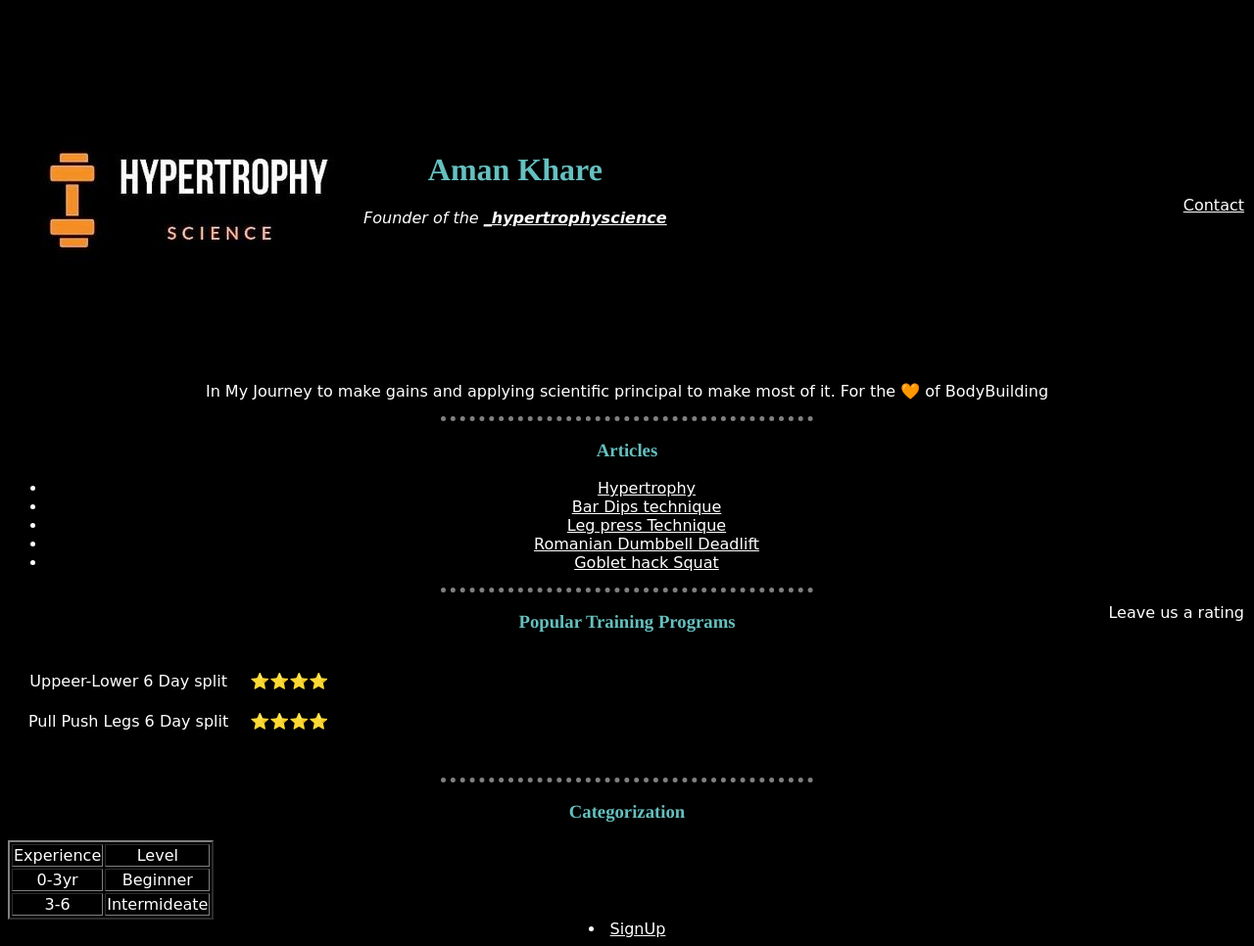
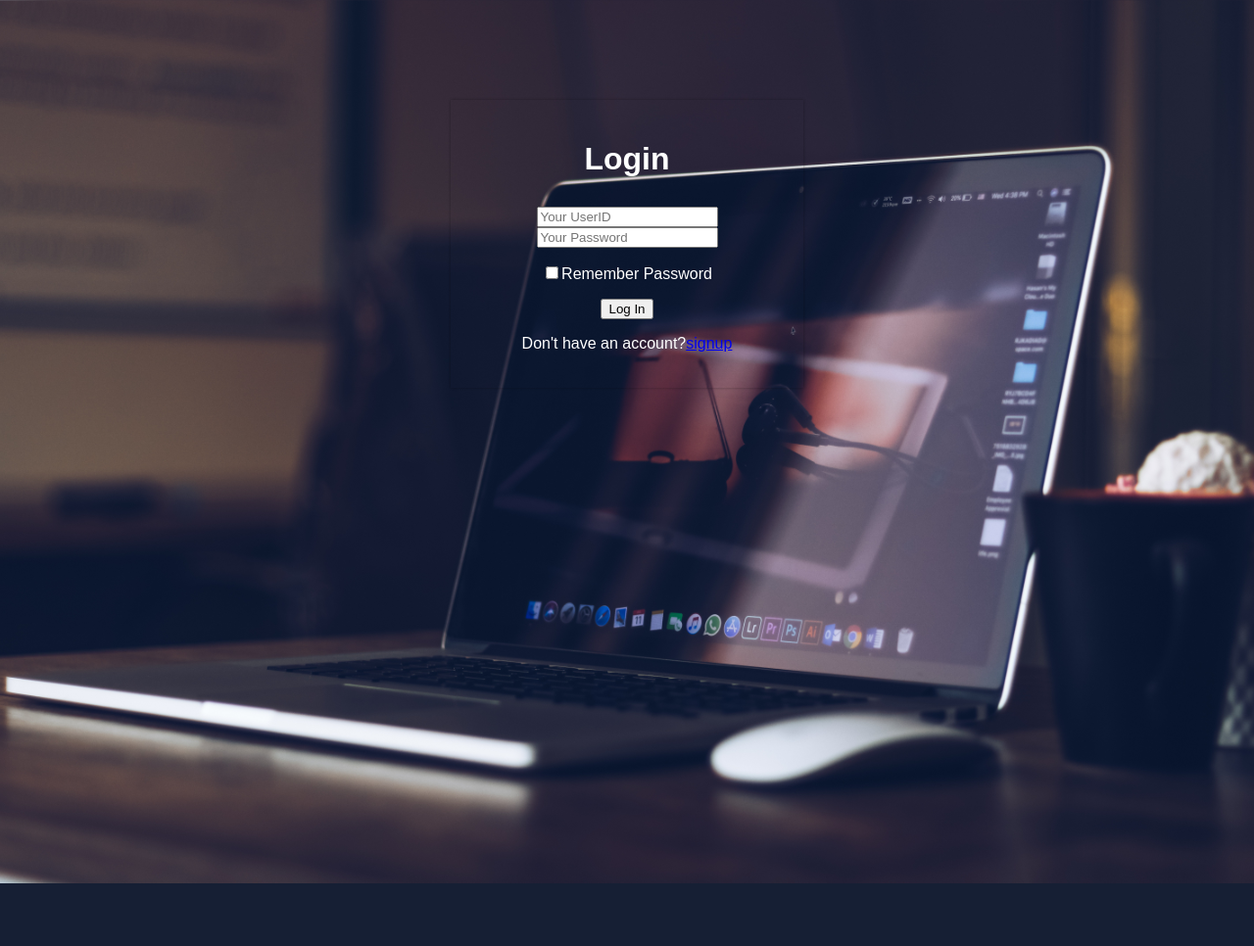
Before and after one commit to amankhare9295/hypertrophy-py, a Flask app: page / in a window 1280 px wide. Shown: the whole page at 98% size. After the commit the page ends 902 px from the top, so only its background shows below. Run offline with Flask 2, Linux system fonts and the light colour scheme.

Commit message:
updates on login and signup page

```diff
--- a/app.py
+++ b/app.py
@@ -7,7 +7,7 @@ app.config['SQLALCHEMY_TRACK_MODIFICATIONS']   = False
 
 @app.route("/")
 def main():
-    return render_template('index.html')
+    return render_template('login.html')
 
 @app.route("/SignUp")
 def SignUp():
@@ -39,6 +39,31 @@ class user_info(db.Model):
         self.UserID=UserID
         self.Email=Email
         self.password=password
+@app.route("/login")
+def login():
+    return render_template('login.html')
+
+@app.route("/loginattempt",methods=["POST"])
+def loginattempt():
+    if request.method == "POST":
+        UserID=request.form['UserID']
+        password=request.form['password']
+        user=user_info.query.filter_by(UserID=UserID).first()
+
+        if (user.UserID==UserID) & (user.password==password):
+            db.session.close()
+            return render_template('index.html', message=f'{UserID} has logged in')
+
+        return  render_template('login.html', message='login unauthenticated')
+
+@app.route("/logout")
+def Signout():
+    db.session.close()
+    return render_template('login.html',message='Successfully logged out')
+
+
+
+
 
 
 if __name__=='__main__':
--- a/static/css/stylesheet.css
+++ b/static/css/stylesheet.css
@@ -4,21 +4,21 @@ body {
   font-family: sans-serif;
   width: 100%;
   height: 100vh;
-   background-image:url("background.jpg");
+   background-image:url("pic1.jpg");
   background-size: cover;
   background-position: center;
 }
 .sign-up-form{
   width: 320px;
   box-shadow: 0 0 3px 0 rgba(0, 0, 0, 0.3);
-  background:#fff;
+  color: white;
   padding: 20px ;
   margin: 8% auto 0;
   text-align: center;
 }
 .sign-up-form h1
 {
-  color: #1c8adb;
+  color: white;
   margin-bottom: 30px;
 }
 .input-box
--- a/templates/SignUp.html
+++ b/templates/SignUp.html
@@ -27,7 +27,7 @@
 <p class="0">OR</p>
   </p>
 <button type="button" name="sign-btn">login with facebook</button>
-<p>Do you have an account?<a href="#">signin</a></p>
+<p>Do you have an account?<a href="login">Login</a></p>
       </div>
 
 
--- a/templates/index.html
+++ b/templates/index.html
@@ -5,7 +5,10 @@
   <meta charset="utf-8">
   <table cellspacing="20">
     <tr>
-      <td><img  src="../images/pp.jpg"></td>
+    <td>  {% if message %}
+      <p class="message">{{message | safe}}</p>
+      {% endif %}
+      </td>
 
 
       <td>  <h1>Aman Khare</h1>
@@ -13,6 +16,13 @@
         </td>
     </tr>
   </table>
+
+  <form id="login" action='/logout'><button type="submit" class="submit-btn">logout</button>
+  </form>
+
+  <li class="nav-item">
+                      <a class="nav-link" href="login">login</a>
+                    </li>
 
 <link rel="stylesheet" href="../static/css/style.css">
 
--- /dev/null
+++ b/templates/login.html
@@ -0,0 +1,45 @@
+<html>
+  <head>
+    <meta charset="utf-8">
+    <title>Login form </title>
+<link rel="stylesheet" type="text/css" href="../static/css/stylesheet.css" >
+
+  <body>
+
+
+    <div class="sign-up-form">
+      <h1>Login</h1>
+
+
+      <script>
+        var x= document.getElementByID("login");
+
+
+        function login(){
+          x.style.left="-400px";
+
+        }
+      </script>
+      {% if message %}
+        <p class="message">{{message | safe}}</p>
+        {% endif %}
+
+      <form id="login" action="/loginattempt" method="POST">
+        <input name="UserID" type="text" class="input-field" placeholder="Your UserID" required>
+        <input name="password" type="password" class="input-field" placeholder="Your Password" required>
+        <p>
+        <input type="checkbox" class="checkbox"><span>Remember Password</span>
+        </p>
+
+        <button type="submit" class="submit-btn">Log In</button>
+</form>
+
+<p>Don't have an account?<a href="SignUp">signup</a></p>
+</div>
+
+
+  </body>
+
+</head>
+
+</html>
```
